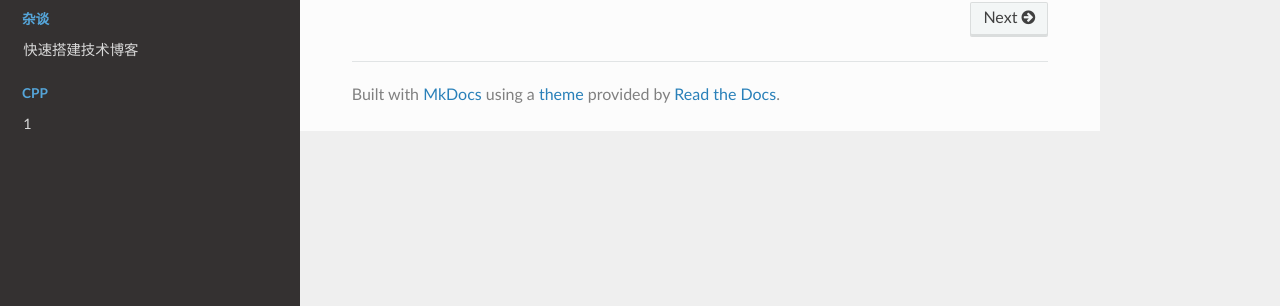
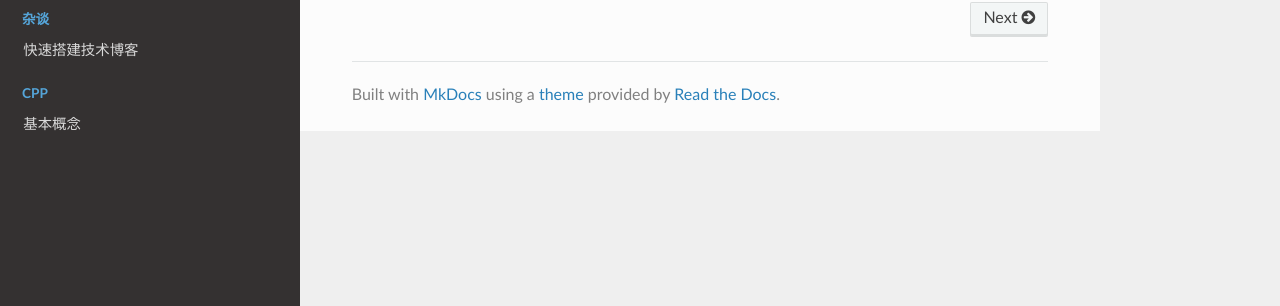
Before and after one commit to ymma98/technotes, an MkDocs documentation site: the page built from docs/index.md, in a window 1280 px wide. Shown: the part 145-451 px from the top of the page. Built offline with MkDocs 1.6.1, drawn with Linux system fonts in a browser that asks for light colours; nearby versions of some CDN libraries.

Commit message:
Update mkdocs.yml

```diff
--- a/mkdocs.yml
+++ b/mkdocs.yml
@@ -4,7 +4,7 @@ nav:
   - 杂谈:
       - 快速搭建技术博客: 杂谈/快速搭建技术博客.md
   - cpp:
-     - 01: cpp/01.md
+     - 基本概念: cpp/基本概念.md
 
 
 theme:
```
